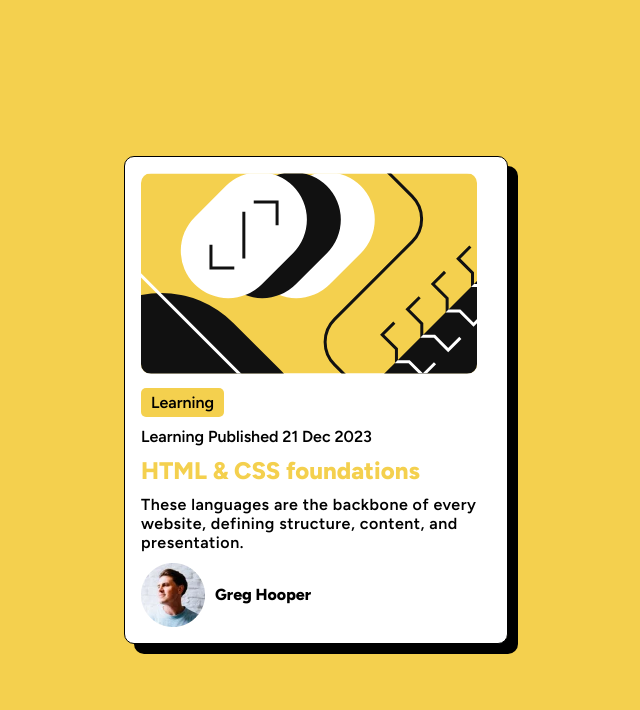
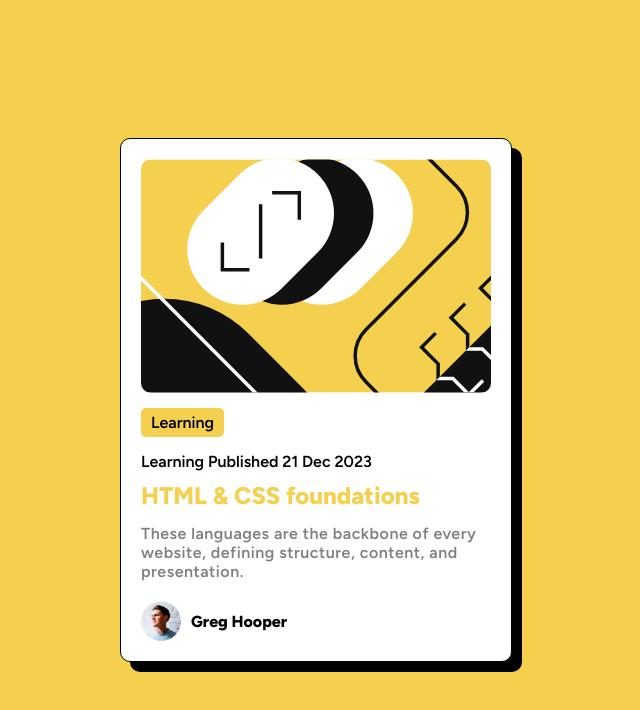
Before and after one commit to Rashadhusien/preview-card-main, a plain HTML site: page index.html in a window 1280 px wide. Shown: the whole page, without its empty margins (324-964 px from the left). Drawn offline with Linux system fonts and the light colour scheme.

Commit message:
upload editing

```diff
--- a/index.html
+++ b/index.html
@@ -33,7 +33,7 @@
   <body>
     <div class="content">
       <div class="image">
-        <img src="assets/images/illustration-article.svg" alt="" />
+        <!-- <img src="assets/images/illustration-article.svg" alt="" /> -->
       </div>
 
       <div class="text">
--- a/style.css
+++ b/style.css
@@ -29,8 +29,9 @@ p {
   justify-content: space-between;
   align-items: flex-start;
   flex-direction: column;
-  padding: 1rem;
+  padding: 20px;
   box-shadow: 10px 10px 0px black;
+
   .image > img {
     border-radius: 10px;
     width: 100%;
@@ -39,7 +40,7 @@ p {
     span {
       padding: 5px 10px;
       background-color: hsl(47, 88%, 63%);
-      margin: 10px auto;
+      margin: 15px auto;
       display: inline-block;
       border-radius: 5px;
     }
@@ -55,8 +56,9 @@ p {
     .text-of-p {
       max-width: 350px;
       font-weight: 600;
-      margin: 10px 0;
+      margin: 14px 0 20px 0;
       letter-spacing: 0.5px;
+      color: hsl(0, 0%, 50%);
     }
   }
   .img {
@@ -64,9 +66,18 @@ p {
     align-items: center;
     img {
       margin-right: 10px;
+      width: 40px;
     }
     .name {
       font-weight: 800;
     }
   }
 }
+
+.content .image {
+  background-image: url(assets/images/illustration-article.svg);
+  background-size: cover;
+  width: 100%;
+  height: 234px;
+  border-radius: 10px;
+}
```
